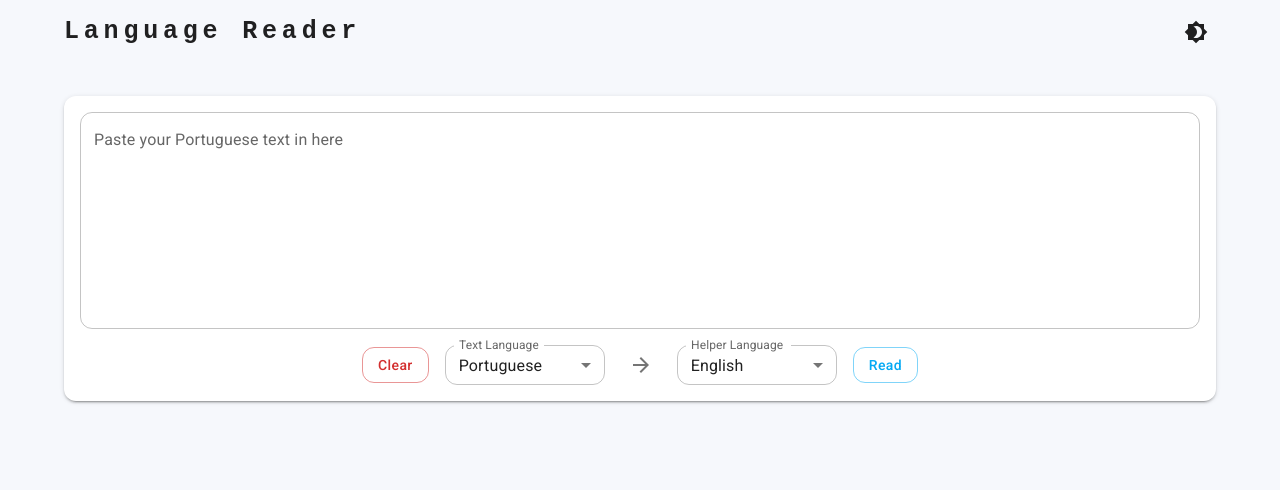
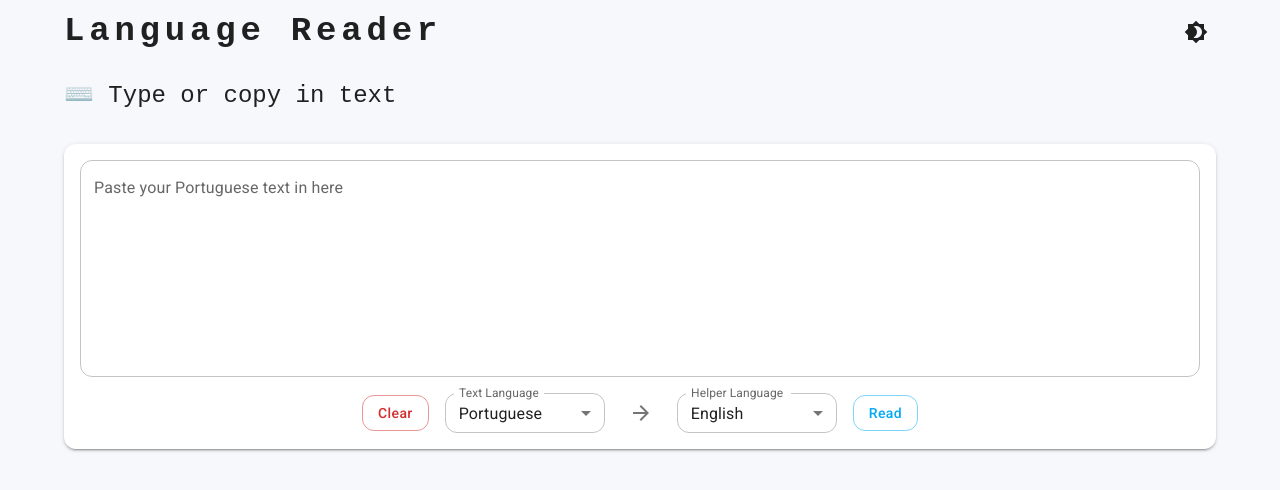
Before and after one commit to IanConceicao/language-reader, a React (Create React App) app in the folder frontend/: page / in a window 1280 px wide. Shown: the top 490 px of the page. Built offline with nearby package versions, Linux system fonts and the light colour scheme.

Commit message:
Minor visual changes

```diff
--- a/frontend/src/components/Navbar.tsx
+++ b/frontend/src/components/Navbar.tsx
@@ -26,15 +26,14 @@ const Navbar: React.FC<NavbarPropos> = () => {
             https://mui.com/material-ui/customization/dark-mode/
             */}
             <Typography
-              variant="h6"
+              variant="h4"
               noWrap
               component="a"
-              href="https://github.com/IanConceicao/language-reader"
+              href="/"
               sx={{
                 mr: 2,
                 display: { md: "flex" },
                 fontFamily: "monospace",
-                fontSize: 25,
                 fontWeight: 700,
                 letterSpacing: ".3rem",
                 color: "inherit",
--- a/frontend/src/pages/Home.tsx
+++ b/frontend/src/pages/Home.tsx
@@ -1,4 +1,4 @@
-import { Grid } from "@mui/material";
+import { Grid, Typography } from "@mui/material";
 import { Container } from "@mui/system";
 import React from "react";
 import TextBox from "../components/Home/TextBox";
@@ -10,8 +10,17 @@ const Home: React.FC<HomeProps> = () => {
   return (
     <>
       <Navbar></Navbar>
-      <Container maxWidth="lg" sx={{ mt: 4, mb: 10 }}>
-        <Grid container alignContent="center" spacing={6} direction="column">
+      <Container maxWidth="lg" sx={{ mt: 2, mb: 10 }}>
+        <Grid container alignContent="center" spacing={4} direction="column">
+          <Grid item>
+            <Typography
+              variant="h5"
+              className="disable-text-selection"
+              fontFamily={"monospace"}
+            >
+              ⌨️ Type or copy in text
+            </Typography>
+          </Grid>
           <Grid item width={"100%"}>
             <TextBox></TextBox>
           </Grid>
--- a/frontend/src/pages/Reader.tsx
+++ b/frontend/src/pages/Reader.tsx
@@ -91,7 +91,7 @@ const Reader: React.FC<ReaderProps> = () => {
                 className="disable-text-selection"
                 fontFamily={"monospace"}
               >
-                ✍️ Highlight any words or sentences for a translation.
+                ✍️ Highlight any words or sentences for a translation
               </Typography>
             </Grid>
             <Grid item>
```
